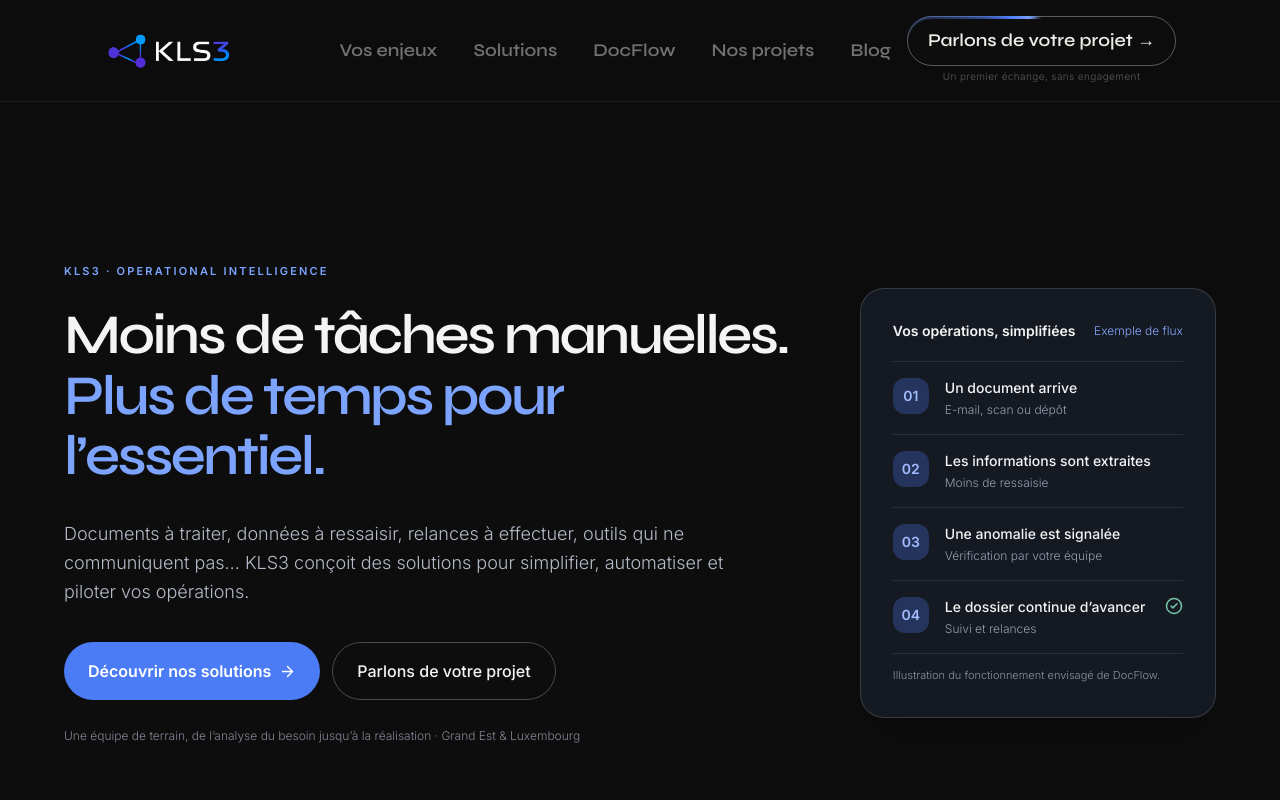
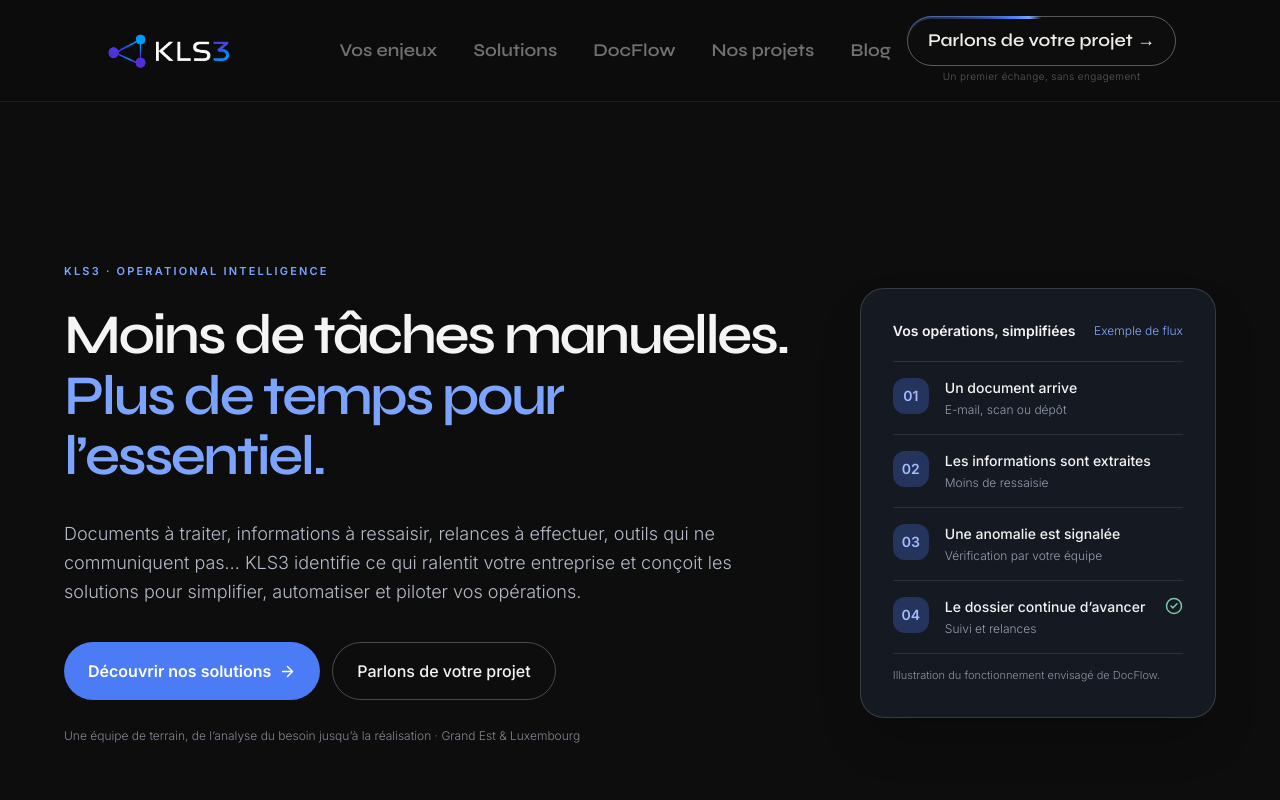
Before and after one commit to Prince2Lu/kls3-dev, a Next.js app: page / in a window 1280 px wide. Shown: the top 800 px of the page. Built offline with nearby package versions, Linux system fonts and the light colour scheme.

Commit message:
copy: align homepage hero with approved KLS3 messaging

```diff
--- a/components/sections/HomeV2.tsx
+++ b/components/sections/HomeV2.tsx
@@ -36,7 +36,7 @@ export default function HomeV2() {
         <div>
           <Eyebrow>KLS3 · Operational Intelligence</Eyebrow>
           <h1 className="!text-[#F4F4F4] !font-semibold tracking-[-.045em] !leading-[1.08] text-[clamp(40px,6vw,76px)] mt-6">Moins de tâches manuelles.<br/><span className="text-[#7ca4ff]">Plus de temps pour l’essentiel.</span></h1>
-          <p className="mt-8 max-w-2xl text-[#B4BBC8] text-lg leading-relaxed">Documents à traiter, données à ressaisir, relances à effectuer, outils qui ne communiquent pas… KLS3 conçoit des solutions pour simplifier, automatiser et piloter vos opérations.</p>
+          <p className="mt-8 max-w-2xl text-[#B4BBC8] text-lg leading-relaxed">Documents à traiter, informations à ressaisir, relances à effectuer, outils qui ne communiquent pas… KLS3 identifie ce qui ralentit votre entreprise et conçoit les solutions pour simplifier, automatiser et piloter vos opérations.</p>
           <div className="mt-9 flex flex-wrap gap-3">
             <a href="#solutions" className="bg-[#4B7BF5] hover:bg-[#6994ff] rounded-full px-6 py-3.5 !text-white font-semibold inline-flex items-center gap-2">Découvrir nos solutions <ArrowRight size={17}/></a>
             <Link href="/contact" className="border border-white/25 hover:border-white/60 rounded-full px-6 py-3.5 font-medium">Parlons de votre projet</Link>
```
